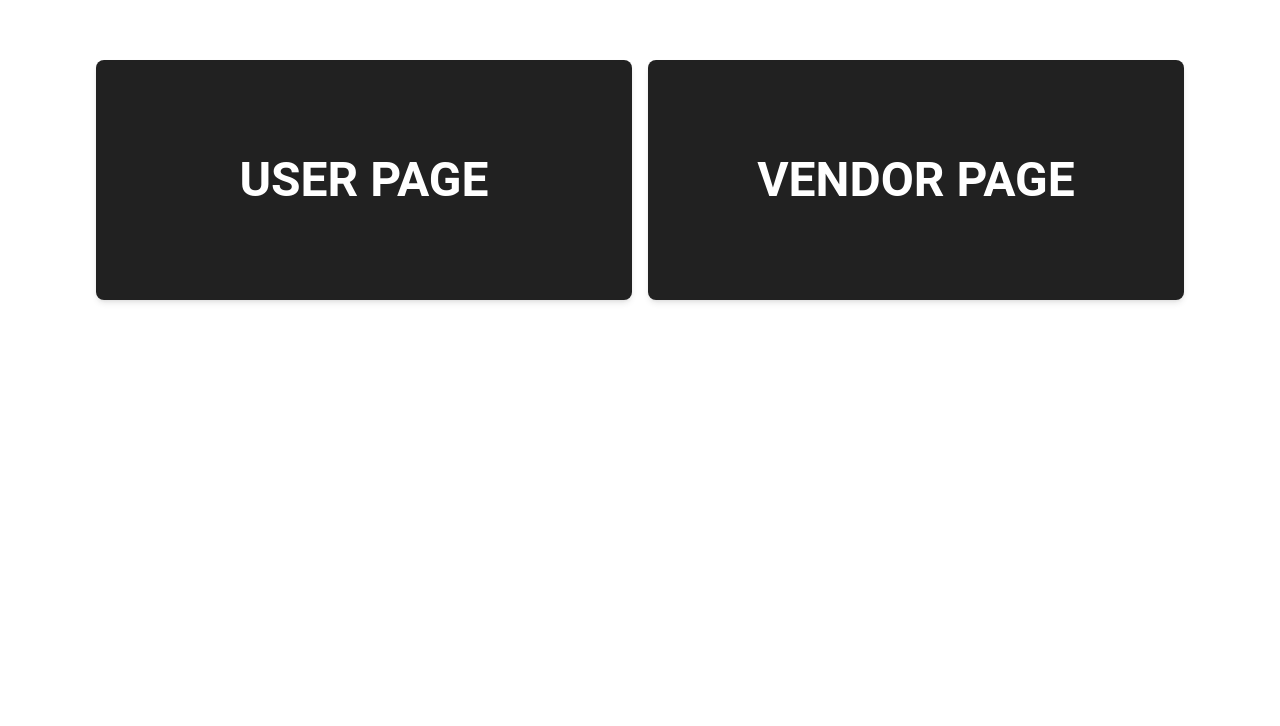
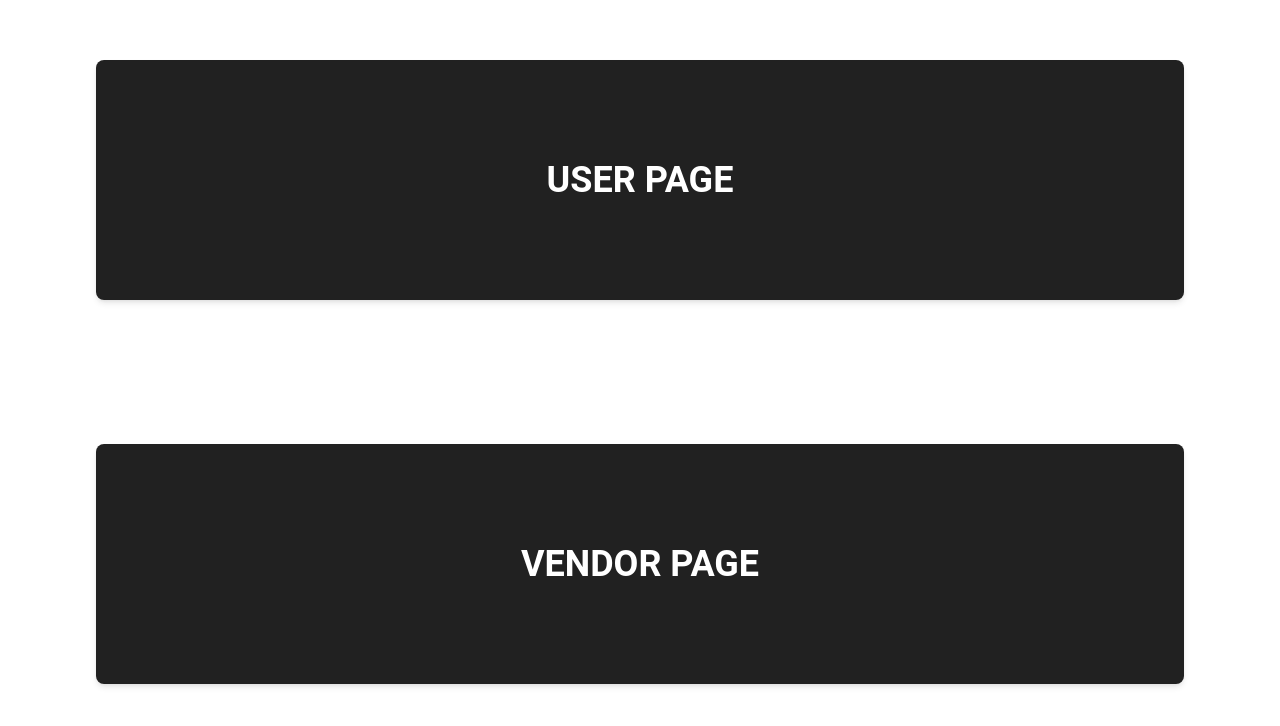
Before and after one commit to Adam43/FoodOpp-App, a Next.js app in the folder food-opp/: page / in a window 1280 px wide. Shown: the part 108-834 px from the top of the page. Before the commit the page ends 800 px from the top, so only its background shows below. Built offline with nearby package versions, Linux system fonts and the light colour scheme.

Commit message:
Make home page a column

```diff
--- a/food-opp/app/page.js
+++ b/food-opp/app/page.js
@@ -6,19 +6,21 @@ import Link from 'next/link';
 
 export default function Home() {
   return (
+    // q: What does this styling do?
+    // a: It makes the main element a flexbox with a minimum height of the screen
     <main className="flex min-h-screen w-full flex-col items-center justify-between p-24">
-      <div className="flex gap-4 w-full">
+      <div className="flex-col gap-4 w-full">
         <Link
           href="/user"
           className="flex justify-center items-center w-full h-96"
         >
-          <Button className="w-full h-60 text-5xl">User page</Button>
+          <Button className="w-full h-60 text-4xl">User page</Button>
         </Link>
         <Link
           href="/vendor"
           className="flex justify-center items-center w-full h-96"
         >
-          <Button className="w-full h-60 text-5xl">Vendor page</Button>
+          <Button className="w-full h-60 text-4xl">Vendor page</Button>
         </Link>
       </div>
     </main>
```
